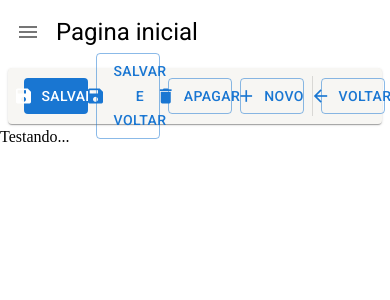
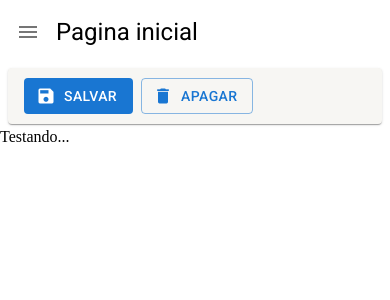
Before and after one commit to l69luiz/autofrota, a React (Create React App) app: page /pagina-inicial in a window 390 px wide. Shown: the top 300 px of the page. Built offline with nearby package versions, Linux system fonts and the light colour scheme.

Commit message:
feat:Responsividade botoes e divider_18

```diff
--- a/src/pages/dashboard/Dashboard.tsx
+++ b/src/pages/dashboard/Dashboard.tsx
@@ -14,7 +14,12 @@
       titulo='Pagina inicial'
       barraDeFerramentas={(
 
-        <FerramentasDeDetalhe mostrarBotaoSalvarEFechar/>
+        <FerramentasDeDetalhe
+        mostrarBotaoSalvarEFechar
+        mostrarBotaoNovo
+        mostrarBotaoSalvarEFecharCarregando
+        mostrarBotaoVoltar={false}
+        />
 
 
 
--- a/src/shared/components/ferramentas-de-detalhe/FerramentasDeDetalhe.tsx
+++ b/src/shared/components/ferramentas-de-detalhe/FerramentasDeDetalhe.tsx
@@ -1,5 +1,5 @@
 import React from "react";
-import { Box, Button, Divider, Icon, Paper, Skeleton, useTheme } from "@mui/material";
+import { Box, Button, Divider, Icon, Paper, Skeleton, Theme, Typography, useMediaQuery, useTheme } from "@mui/material";
 
 interface IFerramentasDeDetalheProps{
     textoBotaoNovo?: string;
@@ -45,7 +45,8 @@
 
 
 }) => {
-
+const smDown = useMediaQuery((theme: Theme) => theme.breakpoints.down('sm'));
+const mdDown = useMediaQuery((theme: Theme) => theme.breakpoints.down('md'));
 const theme = useTheme();
     return(
 
@@ -65,18 +66,27 @@
                 color='primary'
                 onClick={aoClicarEmSalvar}
                 startIcon={<Icon>save</Icon>}
-                >Salvar</Button>)}
+                >
+                    <Typography variant='button' whiteSpace='nowrap' textOverflow='ellipsis' overflow='hidden'>
+                        Salvar
+                    </Typography>
+                </Button>)}
                 {mostrarBotaoSalvarCarregando&&(<Skeleton width={110} height={60}/>)}
 
 
-                {(mostrarBotaoSalvarEFechar && !mostrarBotaoSalvarEFecharCarregando)&&(<Button
+                {(mostrarBotaoSalvarEFechar && !mostrarBotaoSalvarEFecharCarregando && !smDown && !mdDown)&&(<Button
                 variant='outlined'
                 disableElevation
                 color='primary'
                 onClick={aoClicarEmSalvarEFechar}
                 startIcon={<Icon>save</Icon>}
-                >Salvar e voltar</Button>)}
-                {mostrarBotaoSalvarEFecharCarregando&&(<Skeleton width={180} height={60}/>)}
+                >
+                    <Typography variant='button' whiteSpace='nowrap' textOverflow='ellipsis' overflow='hidden'>
+                        Salvar e voltar
+                    </Typography>
+
+                </Button>)}
+                {(mostrarBotaoSalvarEFecharCarregando  && !smDown)&&(<Skeleton width={180} height={60}/>)}
 
 
                 {(mostrarBotaoApagar && !mostrarBotaoApagarCarregando)&&(<Button
@@ -85,20 +95,34 @@
                 color='primary'
                 onClick={aoClicarEmApagar}
                 startIcon={<Icon>delete</Icon>}
-                >Apagar</Button>)}
+                >
+                    <Typography variant='button' whiteSpace='nowrap' textOverflow='ellipsis' overflow='hidden'>
+                        Apagar
+                    </Typography>
+
+                </Button>)}
                 {mostrarBotaoApagarCarregando&&(<Skeleton width={180} height={60}/>)}
 
 
-                {(mostrarBotaoNovo && !mostrarBotaoNovoCarregando)&&(<Button
+                {(mostrarBotaoNovo && !mostrarBotaoNovoCarregando && !smDown)&&(<Button
                 variant='outlined'
                 disableElevation
                 color='primary'
                 onClick={aoClicarEmNovo}
                 startIcon={<Icon>add</Icon>}
-                >{textoBotaoNovo}</Button>)}
-                {mostrarBotaoNovoCarregando&&(<Skeleton width={180} height={60}/>)}
+                >
+                    <Typography variant='button' whiteSpace='nowrap' textOverflow='ellipsis' overflow='hidden'>
+                        {textoBotaoNovo}
+                    </Typography>
+                </Button>)}
+                {(mostrarBotaoNovoCarregando && !smDown) &&(<Skeleton width={180} height={60}/>)}
 
-                <Divider variant='middle' orientation='vertical' />
+                {( mostrarBotaoVoltar &&
+                    (mostrarBotaoNovo || mostrarBotaoApagar || mostrarBotaoSalvar || mostrarBotaoSalvarEFechar)
+                ) && (
+                    <Divider variant='middle' orientation='vertical' />
+                     )
+                }
 
                 {(mostrarBotaoVoltar && !mostrarBotaoVoltarCarregando)&&(<Button
                 variant='outlined'
@@ -106,7 +130,11 @@
                 color='primary'
                 onClick={aoClicarEmVoltar}
                 startIcon={<Icon>arrow_back</Icon>}
-                >Voltar</Button>)}
+                >
+                    <Typography variant='button' whiteSpace='nowrap' textOverflow='ellipsis' overflow='hidden'>
+                        Voltar
+                    </Typography>
+                </Button>)}
                 {mostrarBotaoVoltarCarregando&&(<Skeleton width={180} height={60}/>)}
 
         </Box>
--- a/src/shared/layouts/LayoutBaseDePaginas.tsx
+++ b/src/shared/layouts/LayoutBaseDePaginas.tsx
@@ -1,6 +1,6 @@
 import React, { ReactNode } from "react";
 import { Box, useMediaQuery } from '@mui/system';
-import { Icon, IconButton, Typography, useTheme } from "@mui/material";
+import { Icon, IconButton, Theme, Typography, useTheme } from "@mui/material";
 import { ThemeContext } from "@emotion/react";
 import { useDrawerContext } from "../contexts";
 
@@ -14,8 +14,8 @@
 
 export const LayoutBaseDePagina: React.FC<ILayoutBaseDePaginaProps> = ({ children, titulo, barraDeFerramentas }) => {
     const theme = useTheme();
-    const smDown = useMediaQuery(theme.breakpoints.down('sm'));
-    const mdDown = useMediaQuery(theme.breakpoints.down('md'));
+    const smDown = useMediaQuery((theme: Theme) => theme.breakpoints.down('sm'));
+    const mdDown = useMediaQuery((theme: Theme) => theme.breakpoints.down('md'));
     const {toggleDrawerOpen} = useDrawerContext();
 
 
```
